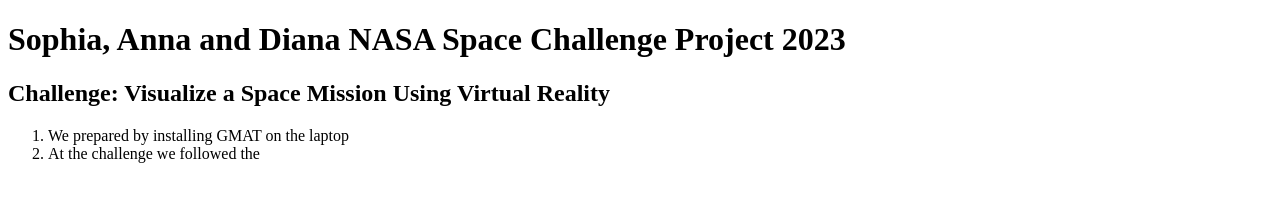
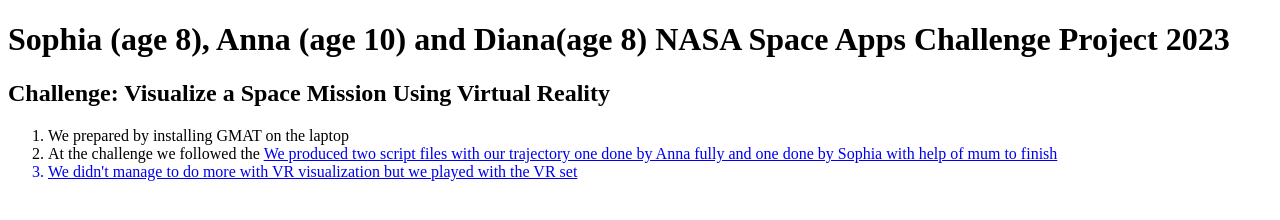
Before and after one commit to adrianaCFG/NASAVRChallenge2023, a plain HTML site: page index.html in a window 1280 px wide. Drawn offline with Linux system fonts and the light colour scheme.

Commit message:
Update index.html

```diff
--- a/index.html
+++ b/index.html
@@ -2,12 +2,13 @@
 <html>
 <body>
 
-<h1>Sophia, Anna and Diana NASA Space Challenge Project 2023</h1>
+<h1>Sophia (age 8), Anna (age 10) and Diana(age 8) NASA Space Apps Challenge Project 2023</h1>
   <h2> Challenge: Visualize a Space Mission Using Virtual Reality </h2>
 <ol>
   <li>We prepared by installing GMAT on the laptop</li>
   <li>At the challenge we followed the <a href="https://www.youtube.com/watch?v=0anA2qy7Yu8&list=PLu-enCkOiXs-4JI4poX5TsbCQcw1qQF5Q&index=4> tutorial for GMAT </a> the trajectory . This step required a lot of concentration which some of us didn not have till the end</li>
-  <li></li>
+  <li>We produced two script files with our trajectory one done by Anna fully and one done by Sophia with help of mum to finish</li>
+  <li>We didn't manage to do more with VR visualization but we played with the VR set</li>
 </ol>
 </body>
 </html>
```
